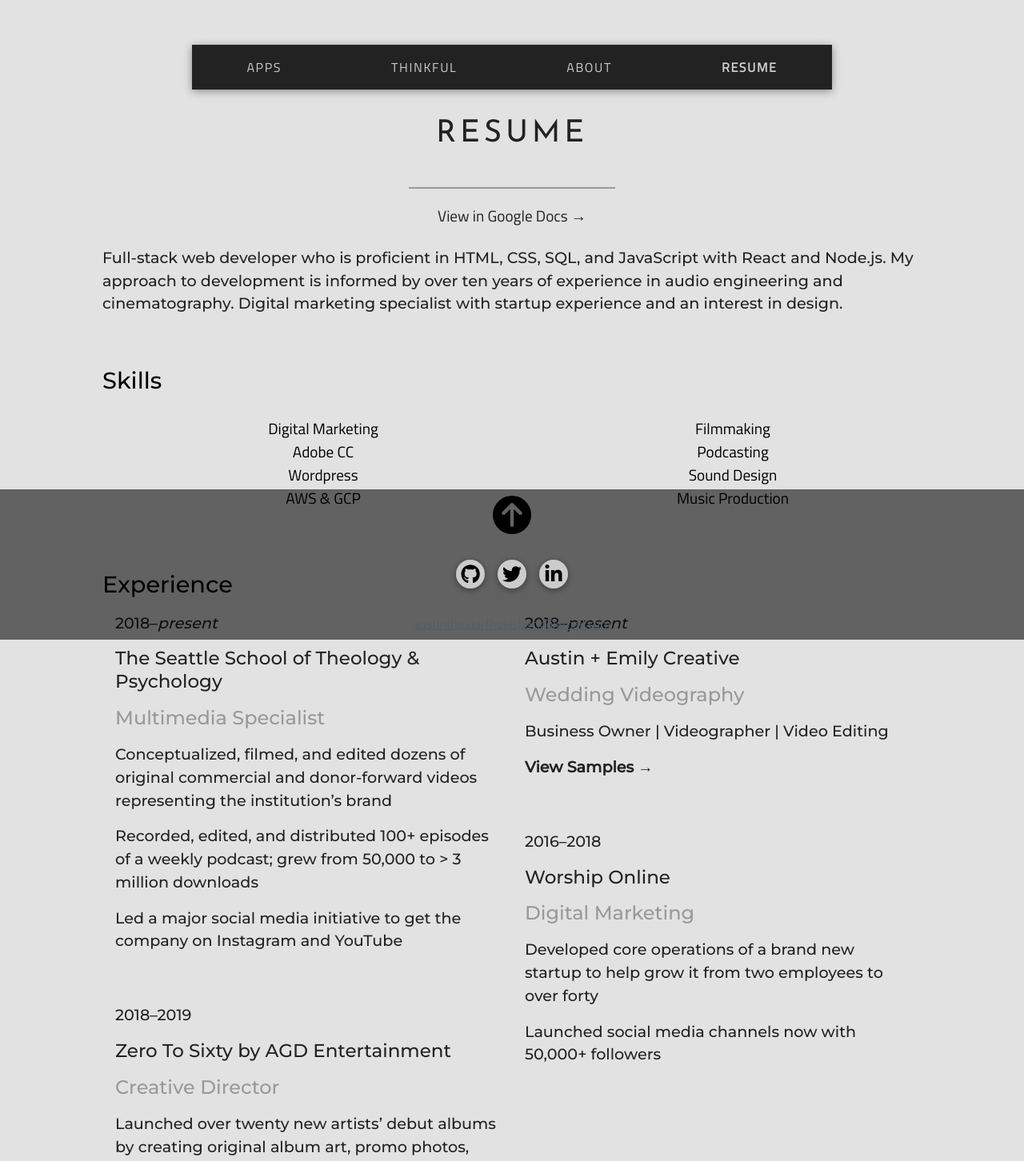
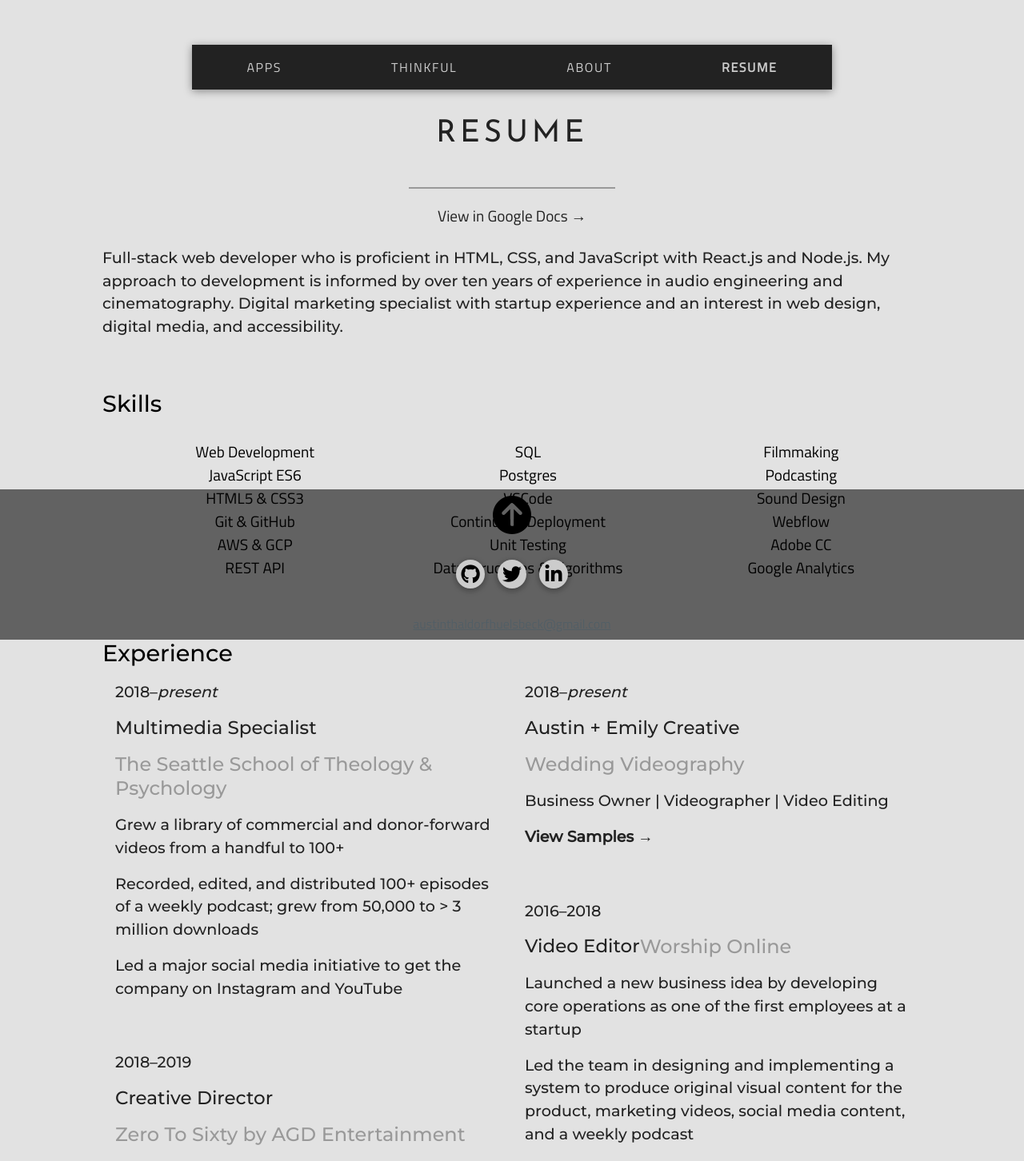
Before and after one commit to austinthaldorfhuelsbeck/portfolio-with-react, a React (Create React App) app: page /resume in a window 1280 px wide. Shown: the top 1452 px of the page at 80% size. Built offline with nearby package versions, Linux system fonts and the light colour scheme.

Commit message:
resume update

```diff
--- a/src/Resume/Resume.js
+++ b/src/Resume/Resume.js
@@ -8,7 +8,7 @@
       <CategoryHeader title="Resume" id="header" />
 
       <a
-        href="https://docs.google.com/document/d/1zLqJy7qyC65LjqLkpDXMwgbzHBtSVkBTf5zUWdQEAko/edit?usp=sharing"
+        href="https://docs.google.com/document/d/1NZ-gK5kMpuWhI7MbvdipvCW1ibbyXGya7JgyOwxJ7Y4/edit?usp=sharing"
         target="_blank"
         rel="noreferrer"
       >
@@ -18,11 +18,11 @@
       <section className="resume-section">
         <div className="row row-pad">
           <p data-aos="fade-up">
-            Full-stack web developer who is proficient in HTML, CSS, SQL, and
-            JavaScript with React and Node.js. My approach to development is
+            Full-stack web developer who is proficient in HTML, CSS, and
+            JavaScript with React.js and Node.js. My approach to development is
             informed by over ten years of experience in audio engineering and
             cinematography. Digital marketing specialist with startup experience
-            and an interest in design.
+            and an interest in web design, digital media, and accessibility.
           </p>
         </div>
 
@@ -32,10 +32,22 @@
         <div className="row row-pad">
           <div className="col" data-aos="fade-up">
             <ul>
-              <li>Digital Marketing</li>
-              <li>Adobe CC</li>
-              <li>Wordpress</li>
+              <li>Web Development</li>
+              <li>JavaScript ES6</li>
+              <li>HTML5 &amp; CSS3</li>
+              <li>Git &amp; GitHub</li>
               <li>AWS &amp; GCP</li>
+              <li>REST API</li>
+            </ul>
+          </div>
+          <div className="col" data-aos="fade-up">
+            <ul>
+              <li>SQL</li>
+              <li>Postgres</li>
+              <li>VSCode</li>
+              <li>Continuous Deployment</li>
+              <li>Unit Testing</li>
+              <li>Data Structures &amp; Algorithms</li>
             </ul>
           </div>
           <div className="col" data-aos="fade-up">
@@ -43,7 +55,9 @@
               <li>Filmmaking</li>
               <li>Podcasting</li>
               <li>Sound Design</li>
-              <li>Music Production</li>
+              <li>Webflow</li>
+              <li>Adobe CC</li>
+              <li>Google Analytics</li>
             </ul>
           </div>
         </div>
@@ -60,12 +74,12 @@
             </div>
             <div className="row row-pad" data-aos="fade-up">
               <a title="The Seattle School" href="http://theseattleschool.edu">
-                <h2>The Seattle School of Theology &amp; Psychology</h2>
+                <h2>Multimedia Specialist</h2>
               </a>
-              <h3>Multimedia Specialist</h3>
+              <h3>The Seattle School of Theology &amp; Psychology</h3>
               <p>
-                Conceptualized, filmed, and edited dozens of original commercial
-                and donor-forward videos representing the institution’s brand
+                Grew a library of commercial and donor-forward videos from a
+                handful to 100+
               </p>
               <p>
                 Recorded, edited, and distributed 100+ episodes of a weekly
@@ -86,9 +100,9 @@
                 target="_blank"
                 rel="noreferrer"
               >
-                <h2>Zero To Sixty by AGD Entertainment</h2>
+                <h2>Creative Director</h2>
               </a>
-              <h3>Creative Director</h3>
+              <h3>Zero To Sixty by AGD Entertainment</h3>
               <p>
                 Launched over twenty new artists’ debut albums by creating
                 original album art, promo photos, music videos, and animations
@@ -128,23 +142,25 @@
             <div className="row" data-aos="fade-up">
               <p>2016&ndash;2018</p>
             </div>
-            <div className="row" data-aos="fade-up">
+            <div className="row row-pad" data-aos="fade-up">
               <a
                 title="Worship Online"
-                href="http://worshiponline.com"
+                href="https://worshiponline.com"
                 target="_blank"
                 rel="noreferrer"
               >
-                <h2>Worship Online</h2>
+                <h2>Video Editor</h2>
               </a>
-            </div>
-            <div className="row row-pad" data-aos="fade-up">
-              <h3>Digital Marketing</h3>
+              <h3>Worship Online</h3>
               <p>
-                Developed core operations of a brand new startup to help grow it
-                from two employees to over forty
+                Launched a new business idea by developing core operations as
+                one of the first employees at a startup
               </p>
-              <p>Launched social media channels now with 50,000+ followers</p>
+              <p>
+                Led the team in designing and implementing a system to produce
+                original visual content for the product, marketing videos,
+                social media content, and a weekly podcast
+              </p>
             </div>
           </div>
         </div>
@@ -252,7 +268,7 @@
           </a>
         </p>
         <br />
-        <p className="tiny-text">Updated Apr 28, 2021</p>
+        <p className="tiny-text">Updated Sept 1, 2021</p>
         <br />
       </section>
     </div>
```
Also changed, not shown: 1 other file (tests, documents, lock files or other folders).
